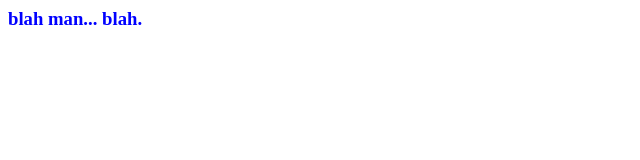
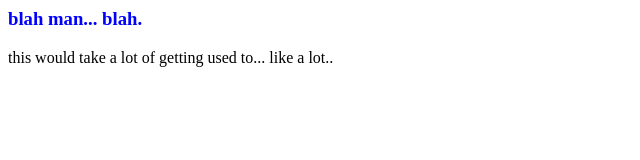
Before and after one commit to bisbeec/netlify-test, a plain HTML site: page sample.html in a window 1280 px wide. Shown: the whole page, without its empty margins (0-640 px from the left). Drawn offline with nearby package versions, Linux system fonts and the light colour scheme.

Commit message:
Update sample.html

```diff
--- a/sample.html
+++ b/sample.html
@@ -13,6 +13,7 @@
 
 <body>
 	<h3>blah man... blah. </h3>
+	<p>this would take a lot of getting used to... like a lot..</p>
 
 </body>
 </html>
```
